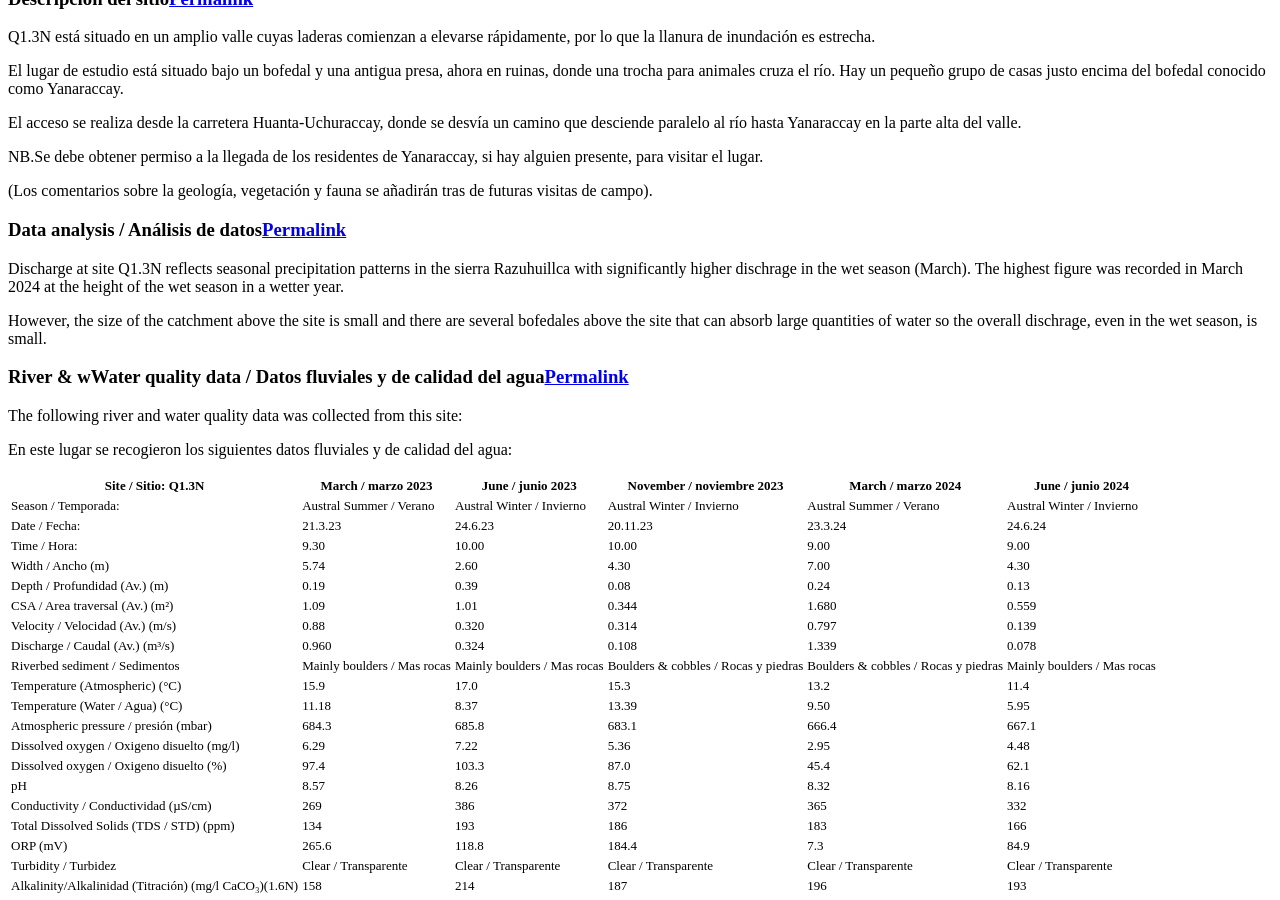
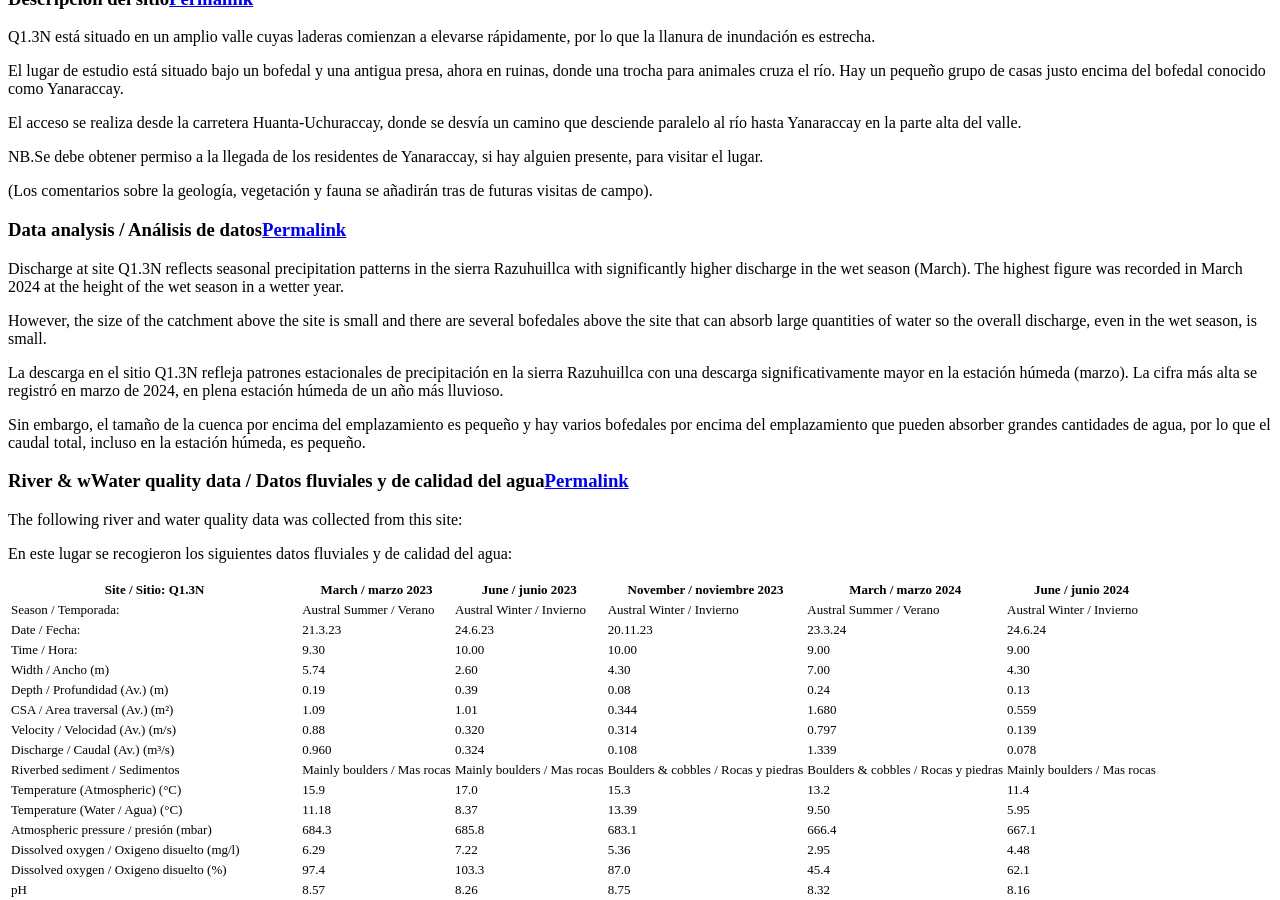
Before and after one commit to HVLepage/cavep-unah, a Jekyll site: the page built from _docs/site-network/Q1_3N.md, in a window 1280 px wide and 900 px high, scrolled down 3400 px. Built offline with Jekyll 4.4.1, drawn with Linux system fonts in a browser that asks for light colours; comment, search, counter and statistics services are not loaded.

Commit message:
Update Q1_3N.md

```diff
--- a/_docs/site-network/Q1_3N.md
+++ b/_docs/site-network/Q1_3N.md
@@ -59,9 +59,13 @@ NB.Se debe obtener permiso a la llegada de los residentes de Yanaraccay, si hay
 
 ### Data analysis / Análisis de datos
 
-Discharge at site Q1.3N reflects seasonal precipitation patterns in the sierra Razuhuillca with significantly higher dischrage in the wet season (March). The highest figure was recorded in March 2024 at the height of the wet season in a wetter year.
+Discharge at site Q1.3N reflects seasonal precipitation patterns in the sierra Razuhuillca with significantly higher discharge in the wet season (March). The highest figure was recorded in March 2024 at the height of the wet season in a wetter year.
 
-However, the size of the catchment above the site is small and there are several bofedales above the site that can absorb large quantities of water so the overall dischrage, even in the wet season, is small.
+However, the size of the catchment above the site is small and there are several bofedales above the site that can absorb large quantities of water so the overall discharge, even in the wet season, is small.
+
+La descarga en el sitio Q1.3N refleja patrones estacionales de precipitación en la sierra Razuhuillca con una descarga significativamente mayor en la estación húmeda (marzo). La cifra más alta se registró en marzo de 2024, en plena estación húmeda de un año más lluvioso.
+
+Sin embargo, el tamaño de la cuenca por encima del emplazamiento es pequeño y hay varios bofedales por encima del emplazamiento que pueden absorber grandes cantidades de agua, por lo que el caudal total, incluso en la estación húmeda, es pequeño.
 
 
 ### River & wWater quality data / Datos fluviales y de calidad del agua
```
